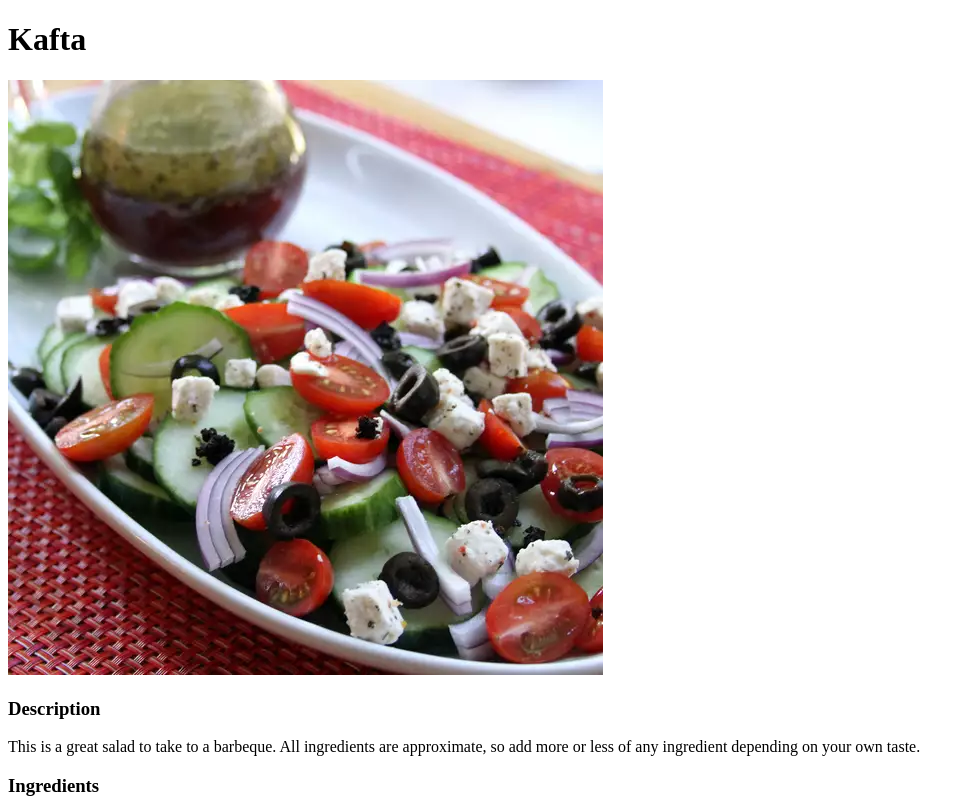
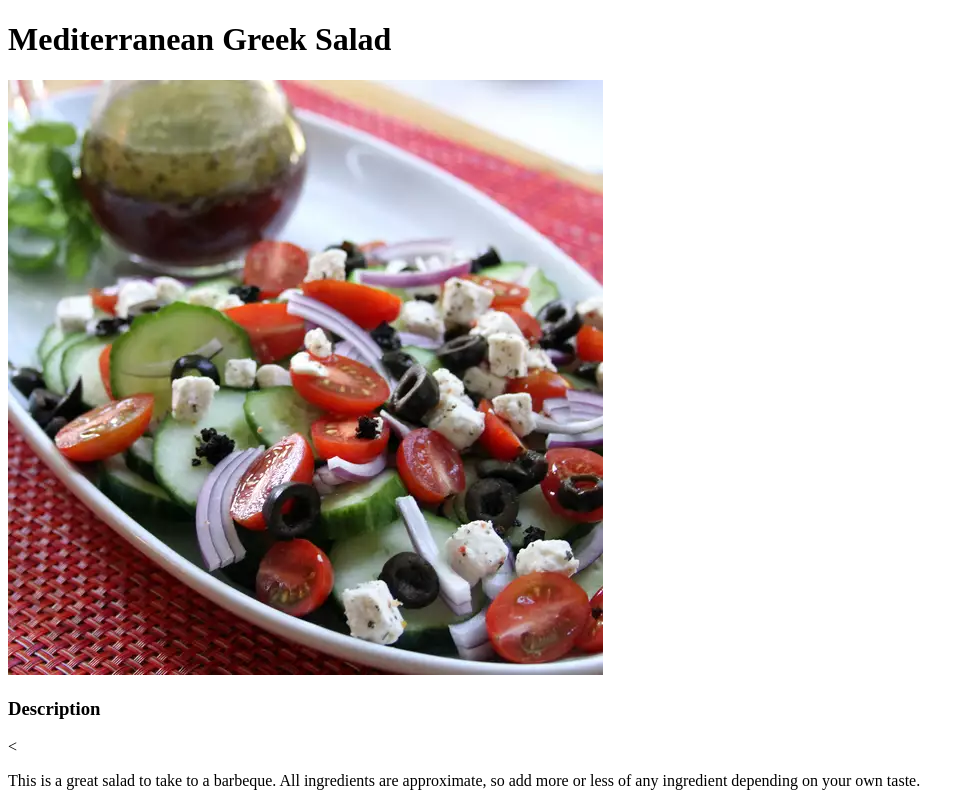
Before and after one commit to its-saad-rahman/odin-recipes, a plain HTML site: page recipes/mediterranean-greek-salad.html in a window 1280 px wide. Shown: the top 800 px of the page, without its empty margins (0-975 px from the left). Drawn offline with Linux system fonts and the light colour scheme.

Commit message:
Fixed heading

```diff
--- a/recipes/mediterranean-greek-salad.html
+++ b/recipes/mediterranean-greek-salad.html
@@ -7,12 +7,13 @@
     <title>Odin Recipes- Kafta</title>
   </head>
   <body>
-    <h1>Kafta</h1>
+    <h1>Mediterranean Greek Salad</h1>
     <img
       src="../odin-recipes/images/Mediterranean-Greek-Salad.webp"
       alt="Baked Chicken"
     />
     <h3>Description</h3>
+    <
     <p>
       This is a great salad to take to a barbeque. All ingredients are
       approximate, so add more or less of any ingredient depending on your own
```
Also changed, not shown: recipes/feta-chicken.html (+1 -1 lines).
